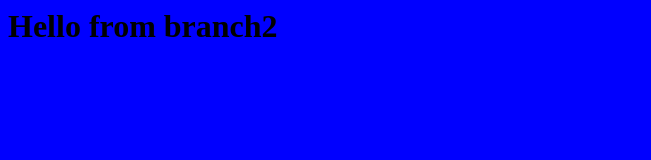
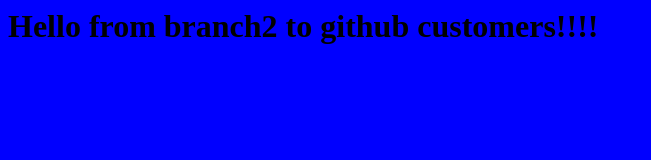
Before and after one commit to sabus4/temp1, a plain HTML site: page index.html in a window 1280 px wide. Shown: the whole page, without its empty margins (0-651 px from the left). Drawn offline with Linux system fonts and the light colour scheme.

Commit message:
Trying to be funny

```diff
--- a/index.html
+++ b/index.html
@@ -1,7 +1,7 @@
 <html>
 
 <body bgcolor="blue">
-<h1>Hello from branch2</h1>
+<h1>Hello from branch2 to github customers!!!!</h1>
 
 </body>
 </html>
```
